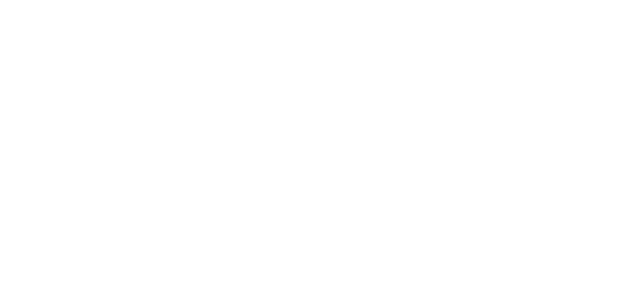
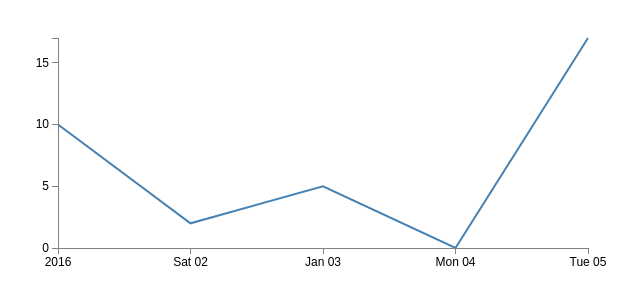
Before and after one commit to Lochlan/d3-graph-example, a plain HTML site: page index.html in a window 1280 px wide. Shown: the whole page, without its empty margins (0-640 px from the left). Drawn offline with nearby package versions, Linux system fonts and the light colour scheme.

Commit message:
Add line graph
Based on the example from D3 Tips and Tricks: https://leanpub.com/D3-Tips-and-Tricks

```diff
--- a/index.html
+++ b/index.html
@@ -3,7 +3,105 @@
 <head>
     <title>d3 example</title>
     <script src="https://d3js.org/d3.v3.min.js" charset="utf-8"></script>
+    <style>
+        body { font: 12px Arial; }
+        path {
+            stroke: steelblue;
+            stroke-width: 2;
+            fill: none;
+        }
+        .axis path,
+        .axis line {
+            fill: none;
+            stroke: grey;
+            stroke-width: 1;
+            shape-rendering: crispEdges;
+        }
+    </style>
 </head>
 <body>
+    <svg class="chart"></svg>
+
+    <script>
+        var data = [
+            {
+                start: '2016-01-01',
+                end: '2016-01-01',
+                value: 10,
+            },
+            {
+                start: '2016-01-02',
+                end: '2016-01-02',
+                value: 2,
+            },
+            {
+                start: '2016-01-03',
+                end: '2016-01-03',
+                value: 5,
+            },
+            {
+                start: '2016-01-04',
+                end: '2016-01-04',
+                value: 0,
+            },
+            {
+                start: '2016-01-05',
+                end: '2016-01-05',
+                value: 17,
+            },
+        ];
+
+        var margin = {top: 30, right: 20, bottom: 30, left: 50};
+        var width = 600 - margin.left - margin.right;
+        var height = 270 - margin.top - margin.bottom;
+
+        var parseDate = d3.time.format("%Y-%m-%d").parse;
+
+        // domain and range
+        var x = d3.time.scale().range([0, width]);
+        var y = d3.scale.linear().range([height, 0]);
+
+        var xAxis = d3.svg.axis().scale(x)
+            .orient("bottom").ticks(5);
+        var yAxis = d3.svg.axis().scale(y)
+            .orient("left").ticks(5);
+
+        var chart = d3.select(".chart")
+            .attr("width", width + margin.left + margin.right)
+            .attr("height", height + margin.top + margin.bottom)
+
+        var svg = chart.append("g")
+            .attr("transform", "translate(" + margin.left + "," + margin.top + ")");
+
+        // Define the line
+        var valueline = d3.svg.line()
+            .x(function (d) { return x(d.date); })
+            .y(function (d) { return y(d.value); });
+
+        data.forEach(function (d) {
+            d.date = parseDate(d.start);
+            d.value = Number(d.value);
+        });
+
+        // Scale the range of the data
+        x.domain(d3.extent(data, function (d) { return d.date; }));
+        y.domain([0, d3.max(data, function (d) { return d.value; })]);
+
+        // Add the valueline path.
+        svg.append("path")
+            .attr("class", "line")
+            .attr("d", valueline(data));
+
+        // Add the X Axis
+        svg.append("g")
+            .attr("class", "x axis")
+            .attr("transform", "translate(0," + height + ")")
+            .call(xAxis);
+
+        // Add the Y Axis
+        svg.append("g")
+            .attr("class", "y axis")
+            .call(yAxis);
+    </script>
 </body>
 </html>
```
